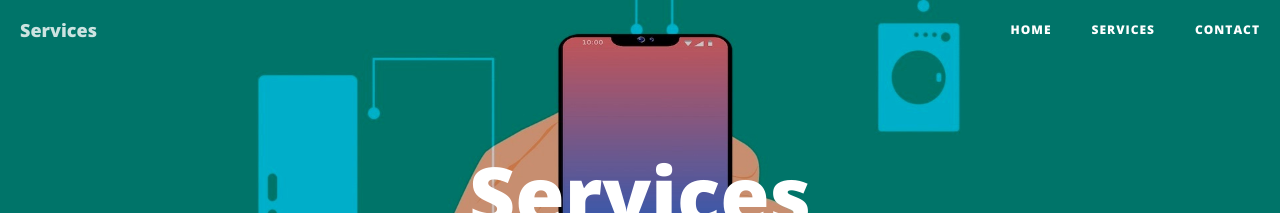
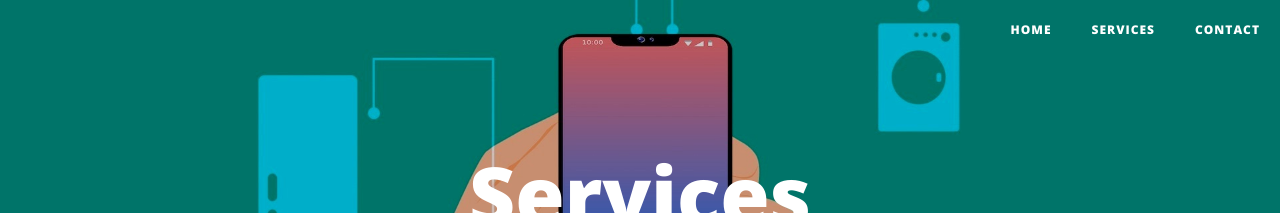
Before and after one commit to riod4/services, a Jekyll site: the page built from index.html, in a window 1280 px wide. Shown: the top 213 px of the page. Built offline with Jekyll 4.4.1, drawn with Linux system fonts in a browser that asks for light colours; nearby versions of some CDN libraries; the list of posts is cut into pages by our own code.

Commit message:
remove left menu item v05

```diff
--- a/_includes/nav.html
+++ b/_includes/nav.html
@@ -9,7 +9,7 @@
                 <span class="icon-bar"></span>
                 <span class="icon-bar"></span>
             </button>
-            <a class="navbar-brand" href="{{ site.baseurl }}/">{{ site.title }}</a>
+           <!-- remove left menu item <a class="navbar-brand" href="{{ site.baseurl }}/">{{ site.title }}</a> -->
         </div>
 
         <!-- Collect the nav links, forms, and other content for toggling -->
```
